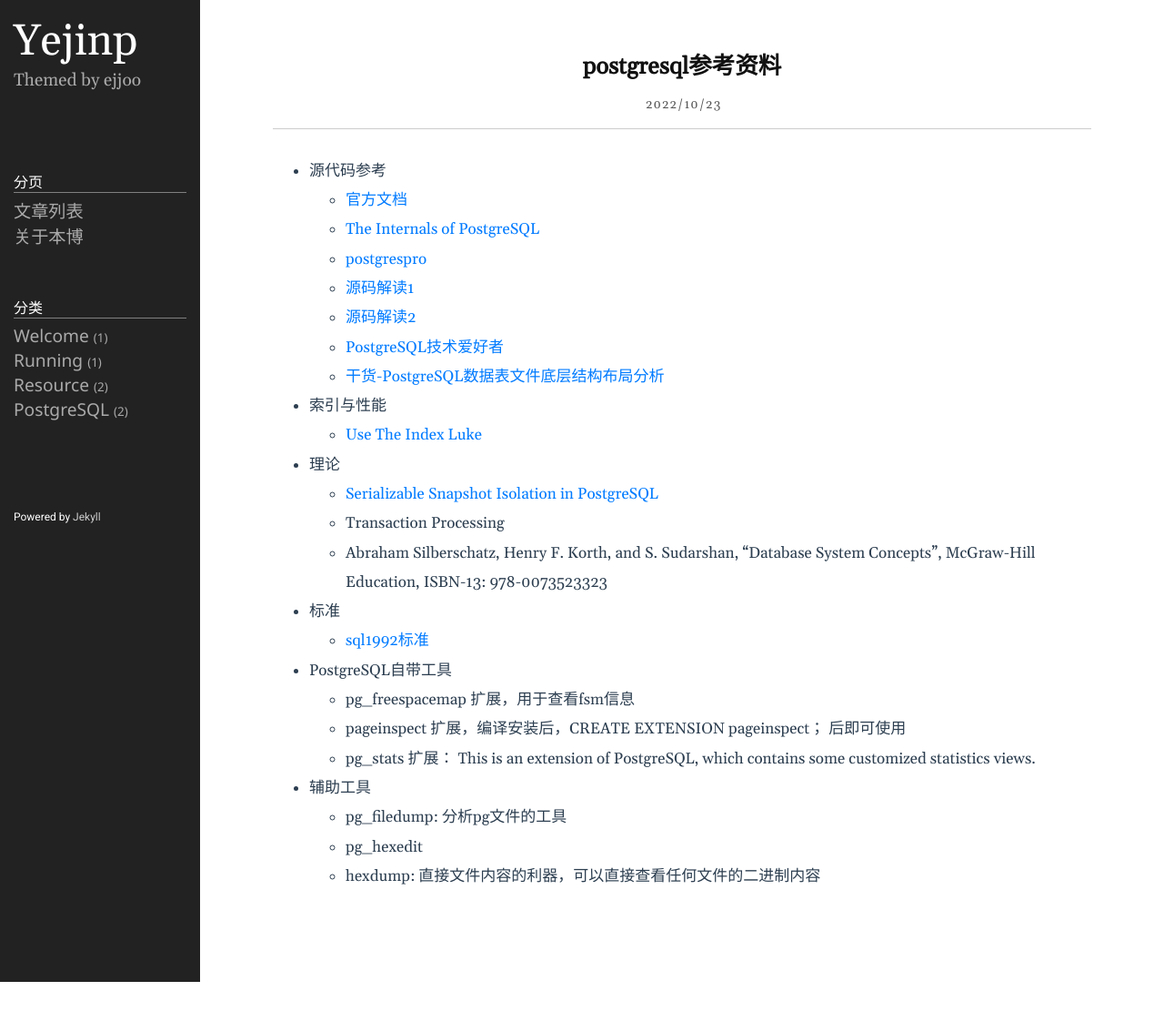
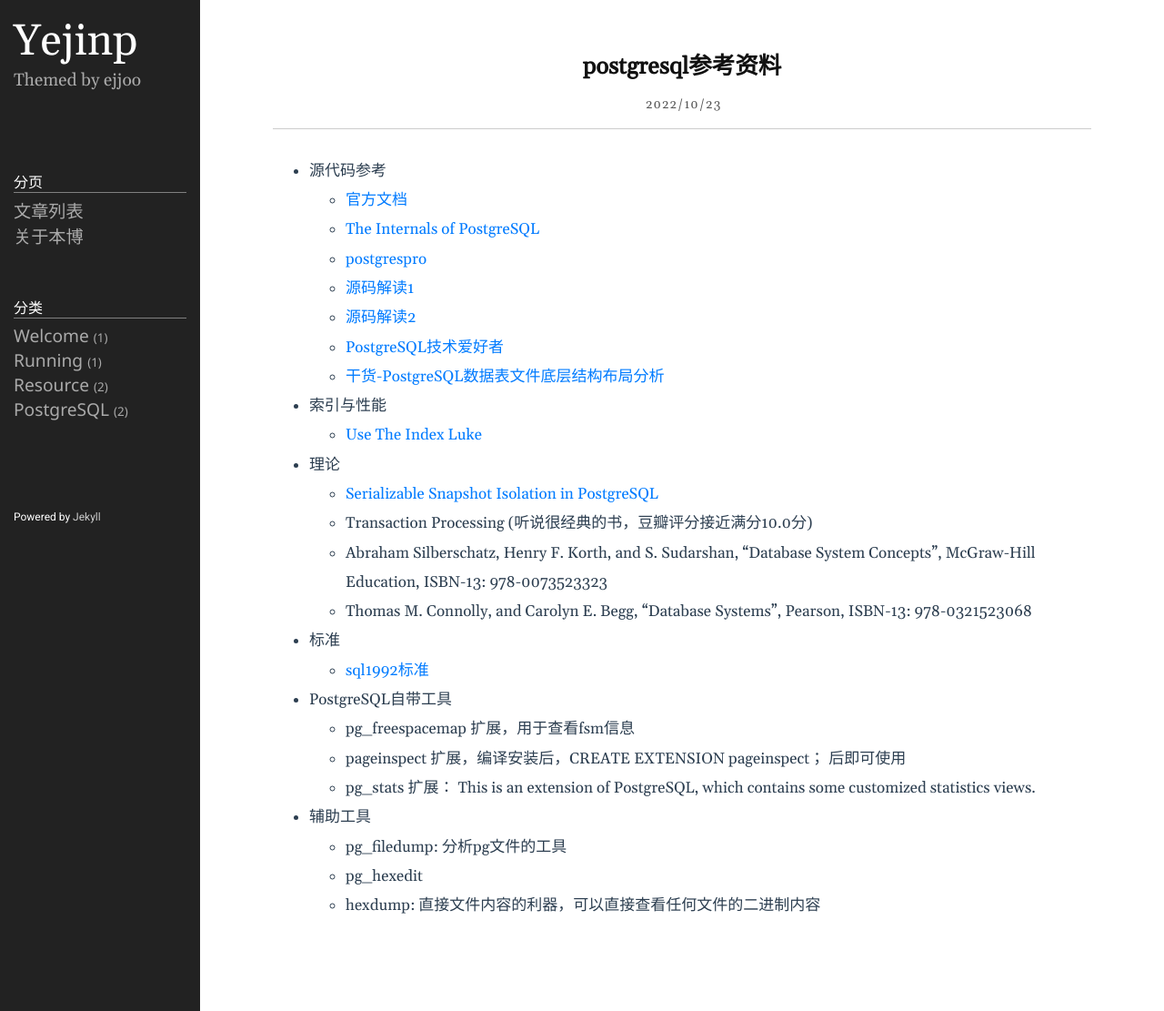
Before and after one commit to yejinp/yejinp.github.io, a Jekyll site: the page built from _posts/2022-10-23-postgresql参考资料.markdown, in a window 1280 px wide. Shown: the whole page at 91% size. Built offline with Jekyll 4.4.1, drawn with Linux system fonts in a browser that asks for light colours; before the commit the page ends 1079 px from its top, so only the background shows below that.

Commit message:
add some references

```diff
--- a/_posts/2022-10-23-postgresql参考资料.markdown
+++ b/_posts/2022-10-23-postgresql参考资料.markdown
@@ -30,9 +30,12 @@
 
   - [Serializable Snapshot Isolation in PostgreSQL](https://drkp.net/papers/ssi-vldb12.pdf)
 
-  - Transaction Processing
+  - Transaction Processing (听说很经典的书，豆瓣评分接近满分10.0分)
 
   - Abraham Silberschatz, Henry F. Korth, and S. Sudarshan, "Database System Concepts", McGraw-Hill Education, ISBN-13: 978-0073523323
+
+  - Thomas M. Connolly, and Carolyn E. Begg, "Database Systems", Pearson, ISBN-13: 978-0321523068
+
 
 * 标准
    - [sql1992标准](https://datacadamia.com/_media/data/type/relation/sql/sql1992.txt)
```
